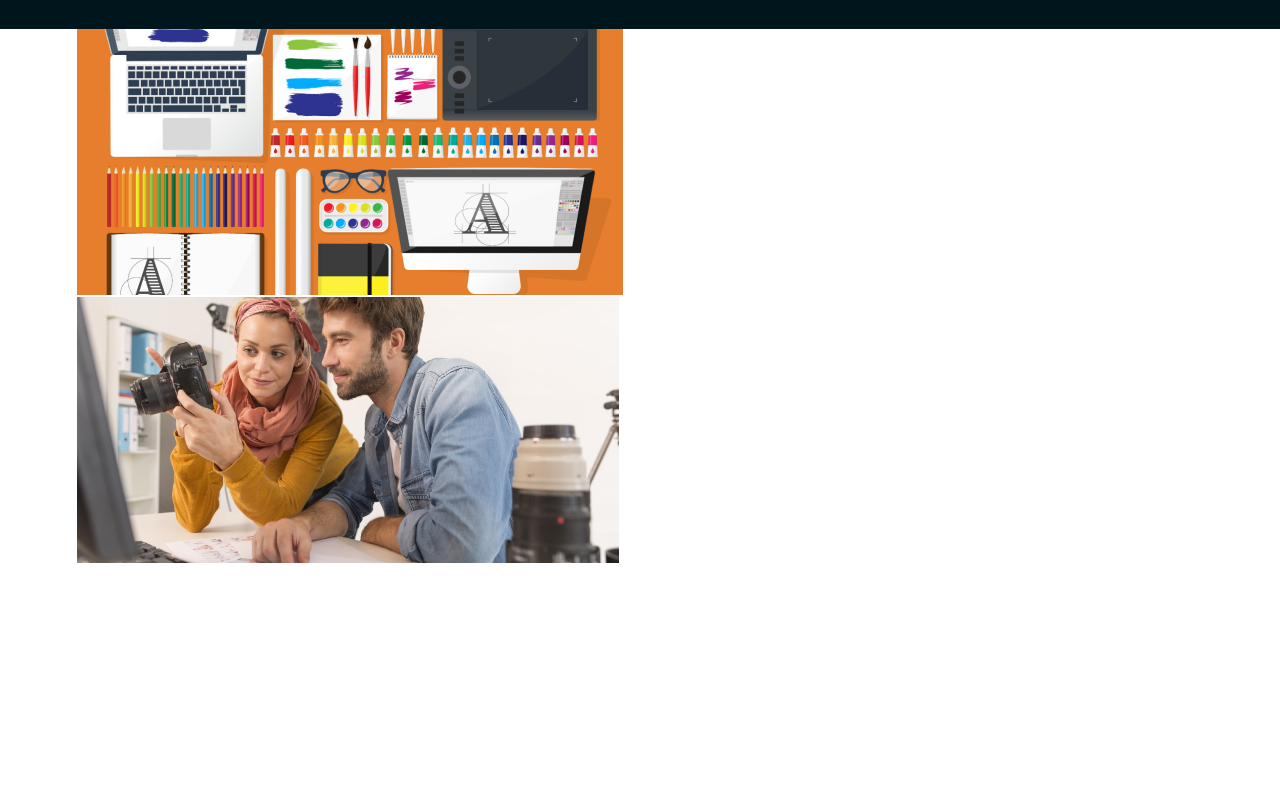
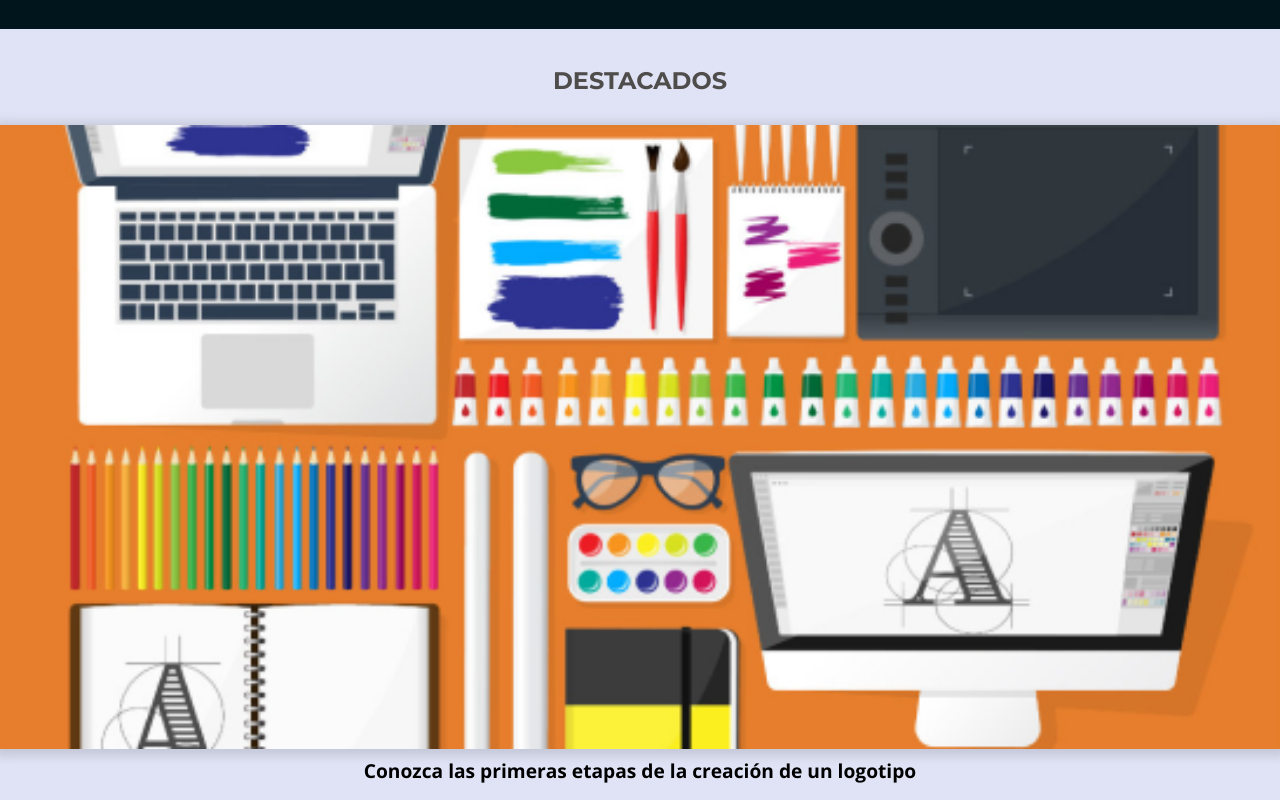
Before and after one commit to andresfmurciaz/Apeperia-LayoutsResponsivo, a plain HTML site: page index.html in a window 1280 px wide. Shown: the part 380-1180 px from the top of the page. Before the commit the page ends 945 px from the top, so only its background shows below. Drawn offline with nearby package versions, Linux system fonts and the light colour scheme.

Commit message:
destacados css

```diff
--- /dev/null
+++ b/css/destacados.css
@@ -0,0 +1,50 @@
+.destacados{
+
+    background-color: var(--background-azul-claro);
+    padding-top: 2.5rem;
+    padding-bottom: 2rem;
+}
+
+.destacados__titulo{
+
+    color: var(--fuente-ceniza-oscuro);
+font-weight: 700;
+font-size: 1.5rem;
+font-family: var(--montserrat);
+text-transform: uppercase;
+text-align: center;
+margin-bottom: 2rem;
+
+}
+.destacados__panel{
+
+    display: flex;
+    flex-direction: column;
+    align-items: center;
+    margin-bottom: 2rem;
+}
+
+.destacados__panel-imagen{
+/* para acomodar la img */
+    width: 100vw;
+box-shadow: 0 2px 10px 5px #00000020;
+margin-bottom: .5rem;
+
+}
+
+.destacados__panel-texto{
+
+font-weight: 700;
+font-size: 1.2rem;
+line-height: normal;
+
+}
+
+.destacados__boton{
+
+    color: var(--boton-rojo);
+border-color: var(--boton-rojo);
+margin: 0 auto;
+
+
+}
--- a/index.html
+++ b/index.html
@@ -10,6 +10,7 @@
     <link href="css/head.css" rel="stylesheet">
     <link href="css/llamada.css" rel="stylesheet">
     <link href="css/bases.css" rel="stylesheet">
+    <link href="css/destacados.css" rel="stylesheet">
 </head>
 <body>
     <header class="head container">
@@ -38,20 +39,20 @@
   <!-- section.destacado.container>h2.destacados__titulo+(a*2>figure.destacados__panel>img.destacados__panel-imagen+figC.destacados__panel-texto)+a.destacados__boton -->
 
 
-        <section class="destacado container">
-            <h2 class="destacados__titulo"></h2>
+        <section class="destacados container">
+            <h2 class="destacados__titulo">Destacados</h2>
             <a href="#">
                 <figure class="destacados__panel">
                     <img src="img/empezando-a-crear-logo.png" alt="" class="destacados__panel-imagen">
-                    <figC class="destacados__panel-texto"></figC>
+                    <figC class="destacados__panel-texto">Conozca las primeras etapas de la creación de un logotipo</figC>
                 </figure>
             </a>
             <a href="#">
                 <figure class="destacados__panel">
                     <img src="img/sugestiones-fotografias.png" alt="" class="destacados__panel-imagen">
-                    <figC class="destacados__panel-texto"></figC>
+                    <figC class="destacados__panel-texto">¿Trabajas con fotografía? Conozca esos consejos</figC>
                 </figure>
-            </a><a href="" class="destacados__boton"></a></section>
+            </a><a href="" class="destacados__boton boton">Recibir destacados por correo</a></section>
 
     </main>
 
```
